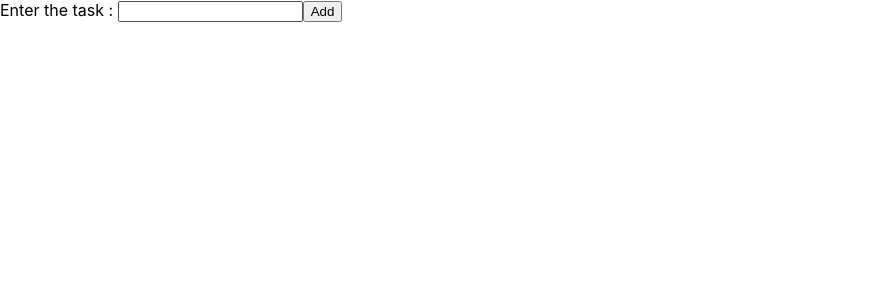
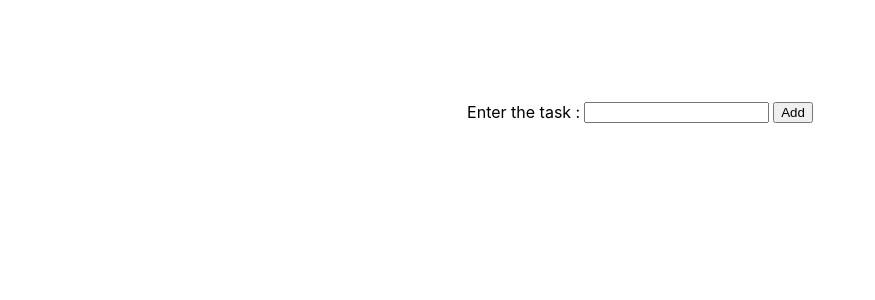
Before and after one commit to nimishgo/Odin-Project-Assignment, a React (Create React App) app: page / in a window 1280 px wide. Shown: the top 300 px of the page, without its empty margins (0-875 px from the left). Built offline with nearby package versions, Linux system fonts and the light colour scheme.

Commit message:
added some basic style to form

```diff
--- a/src/App.css
+++ b/src/App.css
@@ -36,3 +36,13 @@
     transform: rotate(360deg);
   }
 }
+
+form {
+  display:  flex;
+  justify-content: center;
+  margin-top: 100px;
+}
+
+form >* {
+  margin: 2px;
+}
```
